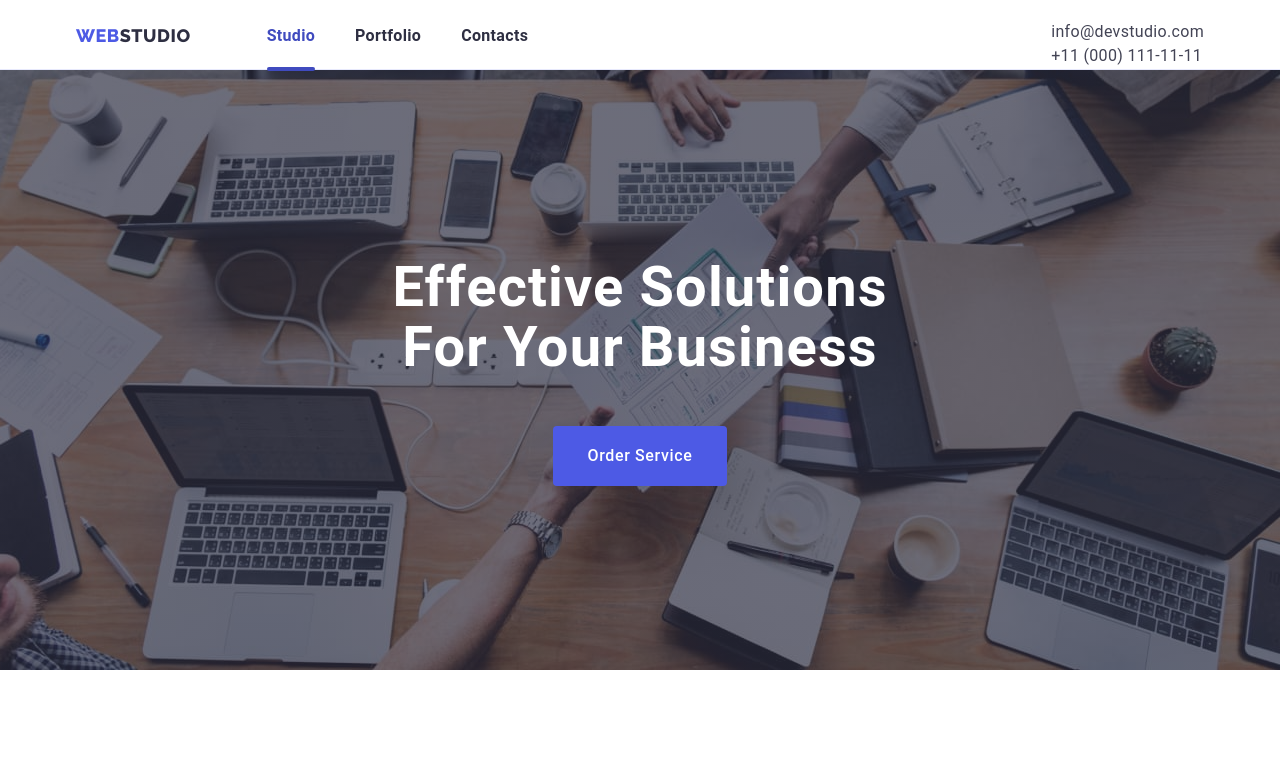
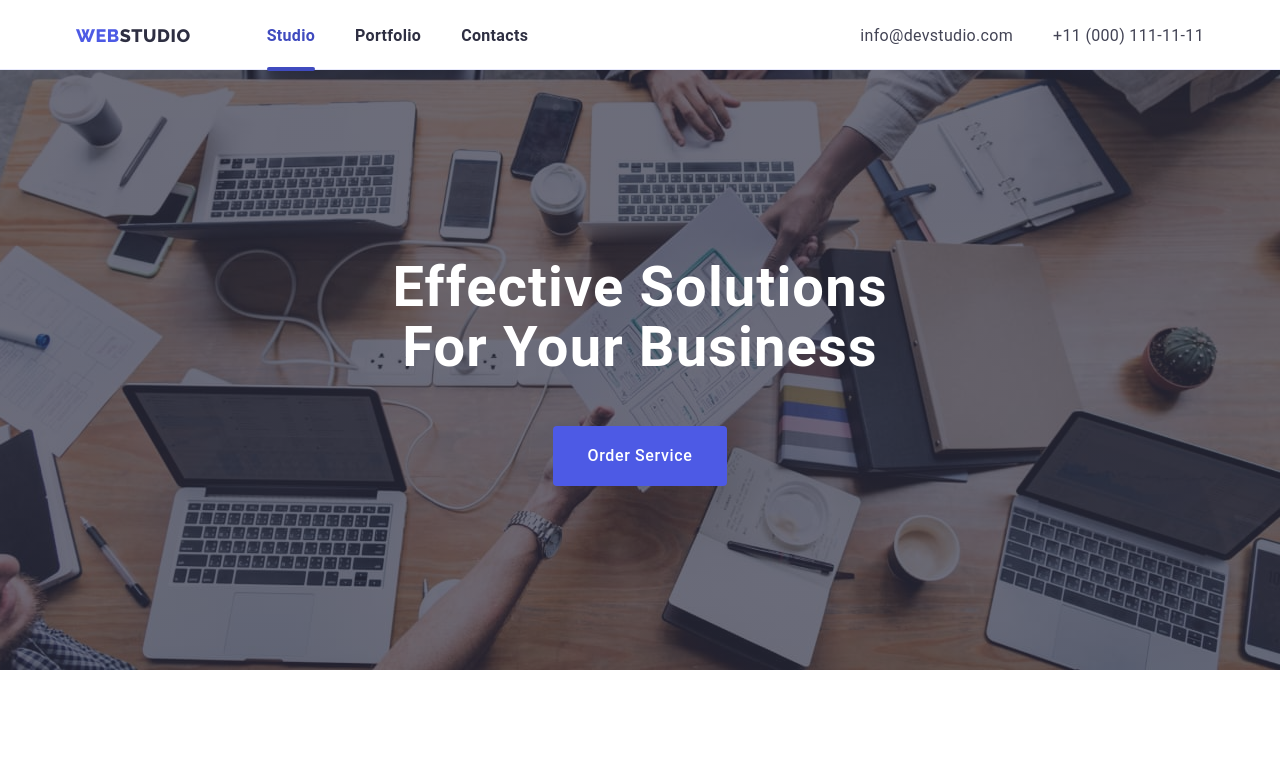
Before and after one commit to AbsolemGen/goit-markup-hw-07, a plain HTML site: page index.html in a window 1280 px wide. Shown: the top 763 px of the page. Drawn offline with nearby package versions, Linux system fonts and the light colour scheme.

Commit message:
i am mego FIXER!

```diff
--- a/css/desktop.css
+++ b/css/desktop.css
@@ -45,6 +45,9 @@
     margin-left: auto;
     gap: 40px;
     padding: 0;
+  }
+  .auth-nav {
+    display: flex;
   }
   /* ----------HERO---------- */
   .hero-btn {
--- a/css/style.css
+++ b/css/style.css
@@ -175,8 +175,6 @@ img {
 }
 .auth-nav-link {
   display: block;
-  padding-top: 24px;
-  padding-bottom: 24px;
 
   font-weight: 400;
   line-height: 1.5;
--- a/css/tablet.css
+++ b/css/tablet.css
@@ -24,7 +24,6 @@
   .auth-nav {
     display: block;
     margin-left: auto;
-    padding-top: 16px;
   }
   .header-link.active::after {
     bottom: 1px;
```
